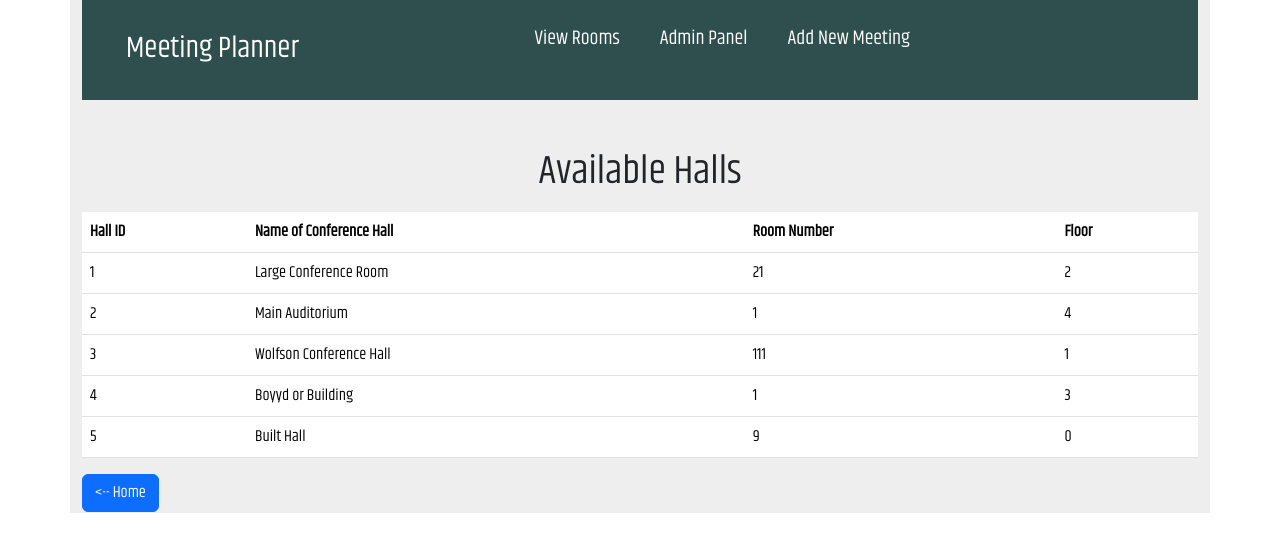
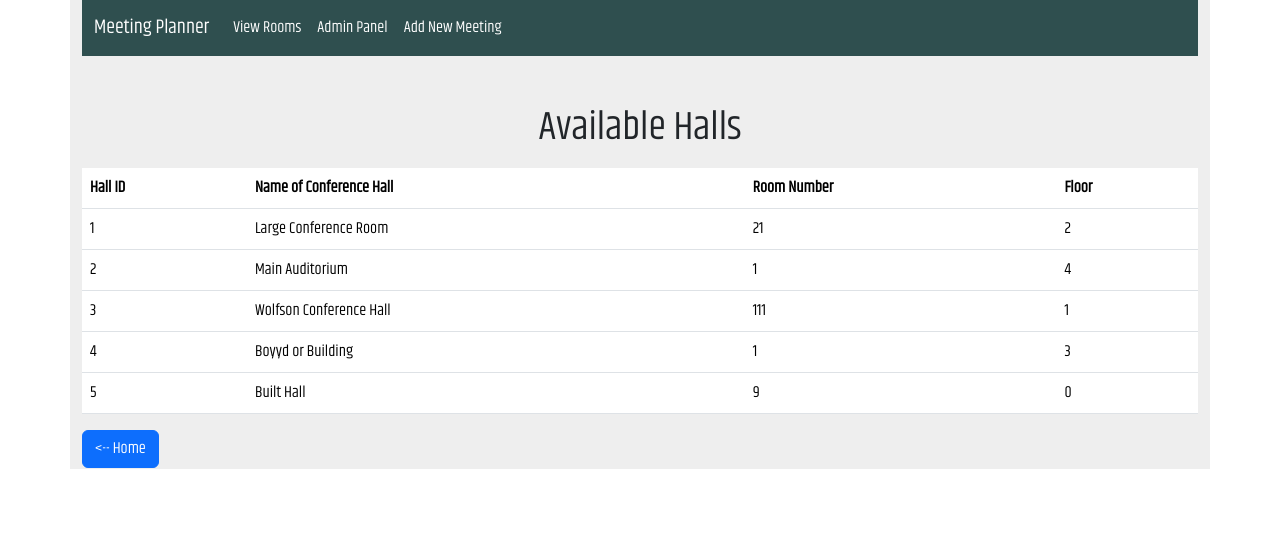
Before and after one commit to Stevey144/Meeting-Planner, a Django app: page /meetings/rooms in a window 1280 px wide. Shown: the top 552 px of the page. Run offline with Django 5.2, Linux system fonts and the light colour scheme; data comes from the database, SQL or seed files in the repository; both versions use the stored data as it was after the commit.

Commit message:
dynamic nav for meeting planner

```diff
--- a/meeting_planner/urls.py
+++ b/meeting_planner/urls.py
@@ -17,10 +17,11 @@ Including another URLconf
 """
 from django.contrib import admin
 from django.urls import include, path
+from meetings import views
 from website.views import welcome
 from website.views import date
 from website.views import about
-from meetings.views import detail, rooms_list
+from meetings.views import detail
 
 urlpatterns = [
     path('admin/', admin.site.urls, name="admin"),
--- a/meetings/forms.py
+++ b/meetings/forms.py
@@ -1,4 +1,3 @@
-from django import forms
 from django.forms import ModelForm,DateInput, NumberInput, Select,TimeInput,TextInput,IntegerField
 from django.core.exceptions import ValidationError
 from .models import Meeting
--- a/meetings/templates/meetings/rooms_list.html
+++ b/meetings/templates/meetings/rooms_list.html
@@ -1,4 +1,6 @@
 {% extends 'base.html' %}
+
+{% load static %}
 
 {% block title %}
 Rooms
@@ -9,22 +11,6 @@ Rooms
 {% endblock bootstrap-link %}
 
 {% block container-content %}
-
-    <div class="container">
-
-        <div class="header">
-            <div class="logo">
-             <h2><a href="{% url 'welcome' %}">Meeting Planner </a></h2>
-            </div>
-
-            <div class="nav">
-                <ul>
-                    <li><a href="{% url 'rooms' %}">View Rooms</a></li>
-                    <li><a href="{% url 'admin:index' %}">Admin Panel</a></li>
-                    <li><a href="{% url 'new' %}">Add New Meeting</a></li>
-                </ul>
-            </div>
-        </div>
 
         <div>
             <table class="table">
@@ -60,11 +46,4 @@ Rooms
 
        </div>
 
-    </div>
-
-
 {% endblock container-content %}
-
-{% block js-link %}
-
-{% endblock js-link %}
--- a/static/style.css
+++ b/static/style.css
@@ -48,7 +48,18 @@
     color:white;
     margin:0px 20px 5px 20px;
     font-size:20px;
+    color:white !important;
 }
+
+.container ul li a{
+    color:white !important;
+}
+
+.container a{
+    color:white !important;
+}
+
+
 .logo h2 a{
     text-decoration: none !important;
     color:white;
@@ -203,10 +214,9 @@
 }
 
 @media only screen and (min-width: 1024px) and (max-width: 1366px) {
-.nav ul li a:hover{
+.container nav ul li a:hover{
     background-color:darkcyan;
     border-radius:20px;
-    padding:30px !important;
+    padding:15px !important;
 }
-
 }
--- a/website/templates/base.html
+++ b/website/templates/base.html
@@ -9,30 +9,36 @@
     <link rel="stylesheet" href="{% static 'style.css' %}">
     <link href='http://fonts.googleapis.com/css?family=Khand' rel='stylesheet' type='text/css'>
     {% block bootstrap-link %}
-    <link href="https://cdn.jsdelivr.net/npm/bootstrap@5.3.3/dist/css/bootstrap.min.css" rel="stylesheet" integrity="sha384-QWTKZyjpPEjISv5WaRU9OFeRpok6YctnYmDr5pNlyT2bRjXh0JMhjY6hW+ALEwIH" crossorigin="anonymous">
+    <link rel="stylesheet" href="https://cdn.jsdelivr.net/npm/bootstrap@5.3.0-alpha1/dist/css/bootstrap.min.css">
     {% endblock bootstrap-link %}
 
 </head>
 
 <body>
+ <div class="container">
+    <nav class="navbar navbar-expand-lg navbar-light bg-light" style="background-color:darkslategrey !important;">
+        <div class="container-fluid">
+          <a     class="navbar-brand" href="{% url 'welcome' %}">Meeting Planner</a>
+          <button class="navbar-toggler" type="button" data-bs-toggle="collapse" data-bs-target="#navbarNavDropdown" aria-controls="navbarNavDropdown" aria-expanded="false" aria-label="Toggle navigation">
+            <span class="navbar-toggler-icon"></span>
+          </button>
+          <div class="collapse navbar-collapse" id="navbarNavDropdown">
+            <ul class="navbar-nav">
+              <li class="nav-item">
+                <li><a class="nav-link active" aria-current="page" href="{% url 'rooms' %}">View Rooms</a></li>
+              </li>
+              <li class="nav-item">
+                <li><a  class="nav-link" href="{% url 'admin:index' %}">Admin Panel</a></li>
+              </li>
+              <li class="nav-item">
+                <li><a class="nav-link" href="{% url 'new' %}" id="contact-align">Add New Meeting</a></li>
+              </li>
+            </ul>
+          </div>
+        </div>
+      </nav>
 
-    {% block container-content %}
-
- <div class="container">
-     <div class="header">
-
-        <div class="logo">
-            <h2><a href="{% url 'welcome' %}">Meeting Planner </a></h2>
-        </div>
-
-        <div class="nav">
-            <ul>
-                <li><a href="{% url 'rooms' %}">View Rooms</a></li>
-                <li><a href="{% url 'admin:index' %}">Admin Panel</a></li>
-                <li><a href="{% url 'new' %}">Add New Meeting</a></li>
-            </ul>
-        </div>
-    </div>
+      {% block container-content %}
 
         <img src="{% static 'meeting-crew.jpg' %}" alt="" style="width:100%; height:400px;">
 
@@ -69,7 +75,7 @@
             </tbody>
           </table>
 
-    <a  class="room-list" href="{% url 'rooms' %}">Rooms List</a>
+    <a  class="room-list" href="{% url 'rooms' %}"><button class="btn btn-primary">Rooms List </button></a>
 
     </div>
 
@@ -80,9 +86,9 @@
  </div>
  {% endblock container-content %}
 
- {% block js-link %}
 
- {% endblock js-link %}
+<script src="https://cdn.jsdelivr.net/npm/bootstrap@5.3.1/dist/js/bootstrap.bundle.min.js"></script>
+<script src="https://code.jquery.com/jquery-3.6.0.min.js"></script>
 
 </body>
 </html>
```
Also changed, not shown: meetings/templates/meetings/edit.html (+0 -23 lines), meetings/templates/meetings/new.html (+0 -23 lines), db.sqlite3.
